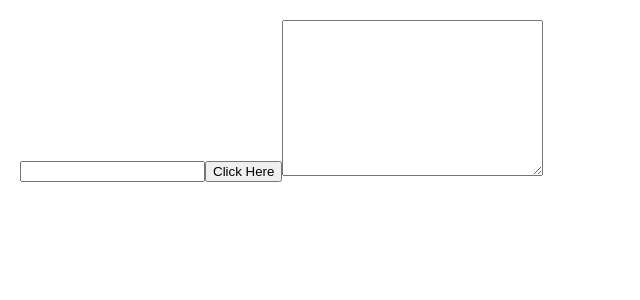
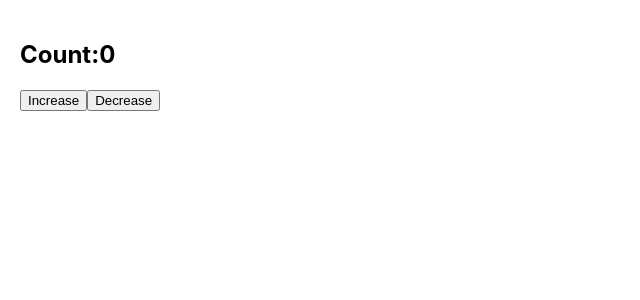
Before and after one commit to Selimology/react-hooks, a React (Create React App) app: page / in a window 1280 px wide. Shown: the top 300 px of the page, without its empty margins (0-640 px from the left). Built offline with nearby package versions, Linux system fonts and the light colour scheme; the HTML template or start-up script is replaced by a standard one.

Commit message:
useReducer -all steps included

```diff
--- a/src/App.js
+++ b/src/App.js
@@ -2,6 +2,7 @@
 import UseStateExample from './UseStateExample';
 import { createContext } from 'react';
 import UseRefExample from './UseRefExample';
+import UseReducerExample from './UseReducerExample';
 
 // Step 1 . Create Context and assign name.
 export const LoginContext = createContext();
@@ -13,7 +14,8 @@
       <div>
         {/* <UseStateExample /> */}
         {/* <UseEffectExample /> */}
-        <UseRefExample />
+        {/* <UseRefExample /> */}
+        <UseReducerExample />
       </div>
     </LoginContext.Provider>
   );
--- /dev/null
+++ b/src/UseReducerExample.js
@@ -0,0 +1,56 @@
+import React, { useReducer } from 'react';
+
+//* Step 3
+// TO prevent spelling mistakes, we create object for actions
+const ACTION = {
+  INCREASE: 'increase',
+  DECREASE: 'decrease',
+};
+
+//* Step 2
+//State is to current state,
+// Action is to access different actions
+const reducer = (state, action) => {
+  console.log(action);
+  switch (action.type) {
+    case ACTION.INCREASE:
+      return { count: state.count + 1 };
+    case ACTION.DECREASE:
+      return { count: state.count - 1 };
+    default:
+      return state;
+  }
+};
+
+const initialState = {
+  count: 0,
+};
+
+const UseReducerExample = () => {
+  // * Step 1
+  // reducer function, which we write the function
+  //second argument, initial state. Object of all the variables
+  // this hooks, returns array with 2 elements.
+  // State to access the initial state, dispatch is to update the state.
+  const [state, dispatch] = useReducer(reducer, initialState);
+
+  // * Step 4
+  // Dispatch to update the state using specific action command.
+  const increaseCount = () => {
+    dispatch({ type: ACTION.INCREASE });
+  };
+
+  const decreaseCount = () => {
+    dispatch({ type: ACTION.DECREASE });
+  };
+
+  return (
+    <div>
+      <h2>Count:{state.count}</h2>
+      <button onClick={increaseCount}> Increase </button>
+      <button onClick={decreaseCount}> Decrease</button>
+    </div>
+  );
+};
+
+export default UseReducerExample;
```
